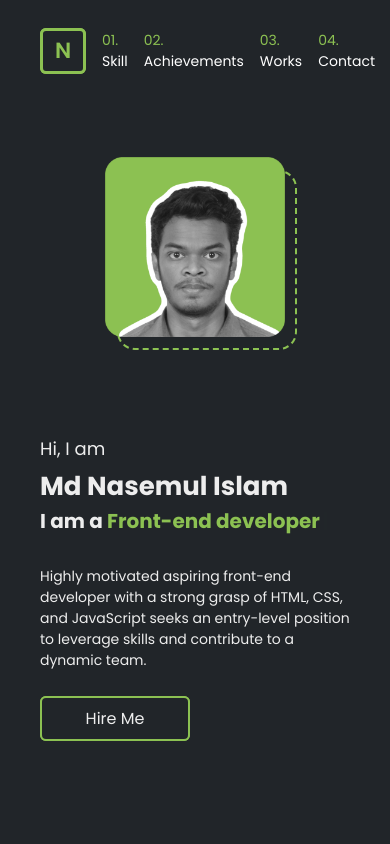
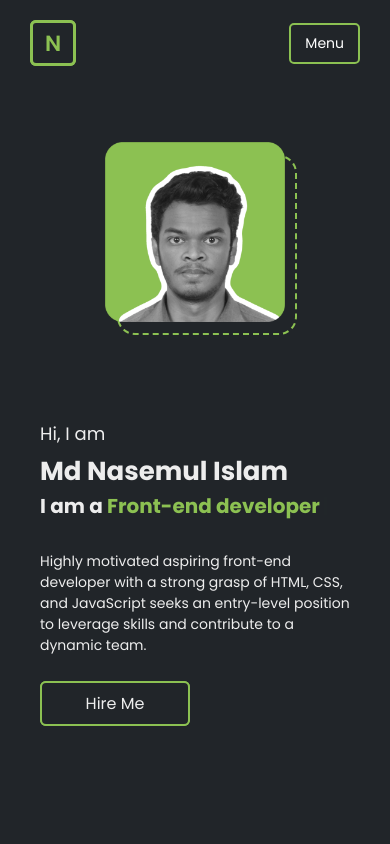
Before and after one commit to nasemul1/nasemul_portfolio, a React (Vite) app: page / in a window 390 px wide. Shown: the top 844 px of the page. Built offline with nearby package versions, Linux system fonts and the light colour scheme.

Commit message:
modified src

```diff
--- a/src/Navbar.jsx
+++ b/src/Navbar.jsx
@@ -9,6 +9,17 @@ const Navbar = () => {
                 <a className="nav-links" href="#contact"><span>04.</span> Contact</a>
                 <div className="resume"><div className="r-box"><a className="r-link" href="/">Resume</a></div></div>
             </div>
+            <div className="links-drop">
+                <div class="dropdown">
+                <button>Menu</button>
+                <div class="dropdown-options">
+                    <a href="#skill">Skill</a>
+                    <a href="#achievements">Achievements</a>
+                    <a href="#works">Works</a>
+                    <a href="#contact">Contact</a>
+                </div>
+                </div>
+            </div>
         </div>
     );
 }
--- a/src/achievements/Achiev.css
+++ b/src/achievements/Achiev.css
@@ -69,6 +69,7 @@
 .achiev .view{
     background-color: #8CC152;
     border-radius: 6px;
+    margin-left: 10px;
 }
 
 .achiev .view .v-box{
@@ -100,8 +101,4 @@
         padding: 10px 15px;
         font-size: 14px;
     }
-
-    .achiev .view{
-        margin-left: 10px;
-    }
 }
--- a/src/index.css
+++ b/src/index.css
@@ -117,6 +117,58 @@ section{
     transform: translate(-4px, -4px);
 }
 
+.links-drop{
+    display: none;
+    margin-left: auto;
+}
+
+.links-drop .dropdown {
+    display: inline-block;
+    position: relative;
+}
+.links-drop .dropdown button{
+    border:none;
+    border-radius:5px;
+    padding:8px 14px;
+    font-size:14px;
+    cursor:pointer;
+    background-color:#212529;
+    border: 2px solid #8CC152;
+    color: #fff;
+}
+
+.links-drop .dropdown button:hover{
+    background-color:#212529;
+}
+
+.links-drop .dropdown-options {
+    display: none;
+    position: absolute;
+    overflow: auto;
+    background-color:#212529;
+    border-radius:5px;
+    box-shadow: 0px 10px 10px 0px rgba(0,0,0,0.4);
+    z-index: 1;
+    right: 0;
+}
+
+.links-drop .dropdown:hover .dropdown-options {
+    display: block;
+}
+
+.links-drop .dropdown-options a {
+    display: block;
+    color: #fff;
+    padding: 5px;
+    text-decoration: none;
+    padding:10px 20px;
+}
+
+.links-drop .dropdown-options a:hover {
+    color: #212529;
+    background-color: #8CC152;
+    border-radius:5px;
+}
 /* navbar - end */
 
 /* main section - start */
@@ -321,7 +373,6 @@ section{
     .main-image .img-box #front-img{
         width: 240px;
     }
-
     .main-image .img-back-box{
         width: 240px;
         height: 240px;
@@ -329,7 +380,20 @@ section{
     }
 }
 
+@media only screen and (max-width: 800px){
+    .nav-bar .links{
+        display: none;
+    }
+    .links-drop{
+        display: inline-block;
+    }
+}
+
 @media only screen and (max-width: 600px){
+    .nav-bar{
+        padding: 20px 30px 10px 30px;
+    }
+
     .main-area{
         padding: 0 40px;
         margin-top: 8vh;
--- a/src/skill/skills.css
+++ b/src/skill/skills.css
@@ -34,7 +34,7 @@
 }
 
 .grid-container{
-    padding: 0 100px;
+    padding: 0 100px 30px 100px;
     height: 90vh;
     display: grid;
     grid-template-columns: 1fr 1fr 1fr;
```
